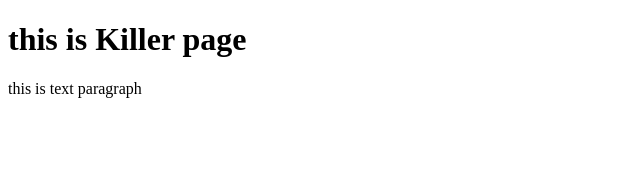
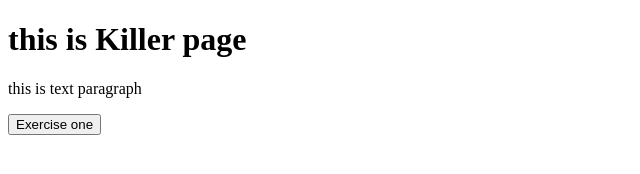
Before and after one commit to Godofthekiller123/MTT_Training, a plain HTML site: page index.html in a window 1280 px wide. Shown: the whole page, without its empty margins (0-640 px from the left). Drawn offline with Linux system fonts and the light colour scheme.

Commit message:
alert second commit

```diff
--- a/index.html
+++ b/index.html
@@ -1,12 +1,16 @@
 <!DOCTYPE html>
 <html lang="en">
+
 <head>
     <meta charset="UTF-8">
     <meta name="viewport" content="width=device-width, initial-scale=1.0">
     <title>Web training</title>
 </head>
+
 <body>
     <h1>this is Killer page</h1>
     <p>this is text paragraph</p>
+    <a href="alert.html"><input type="button" value="Exercise one"></a>
 </body>
+
 </html>
```
Also changed, not shown: alert.html (+5 -2 lines).
